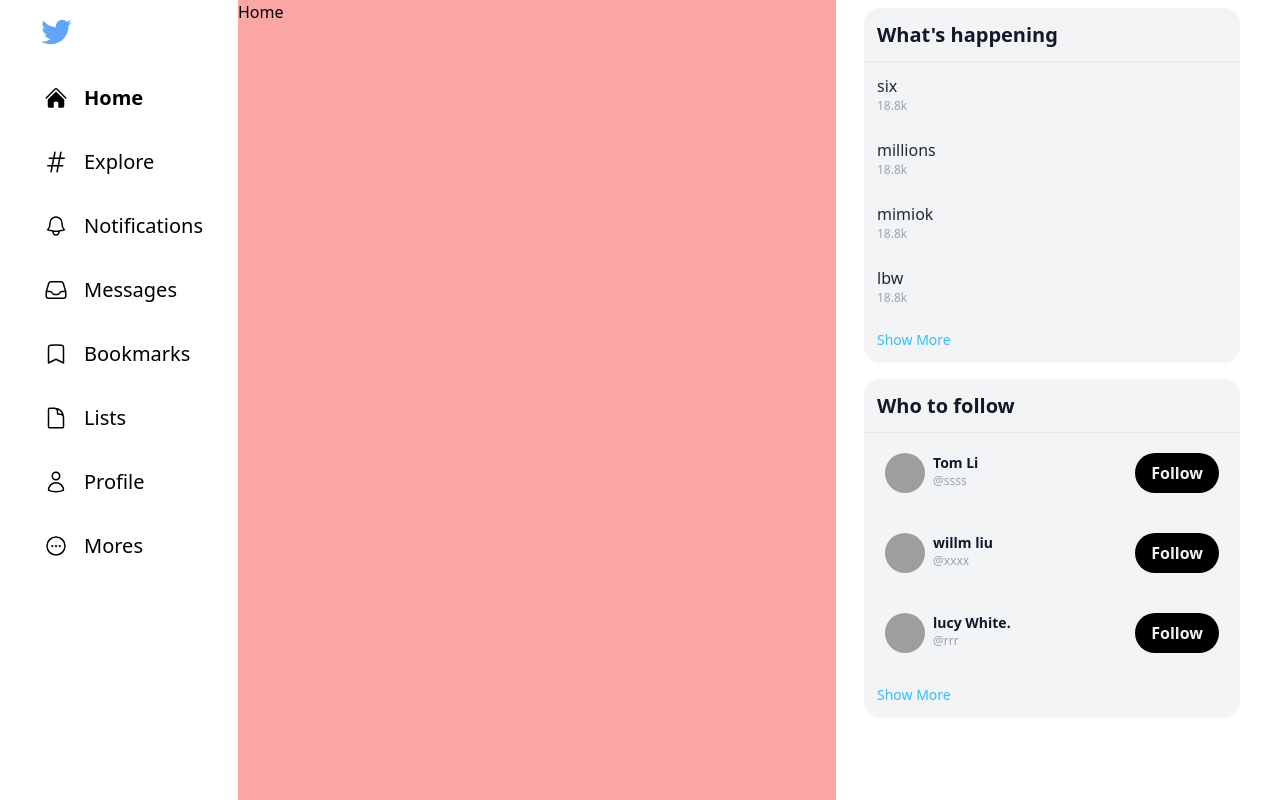
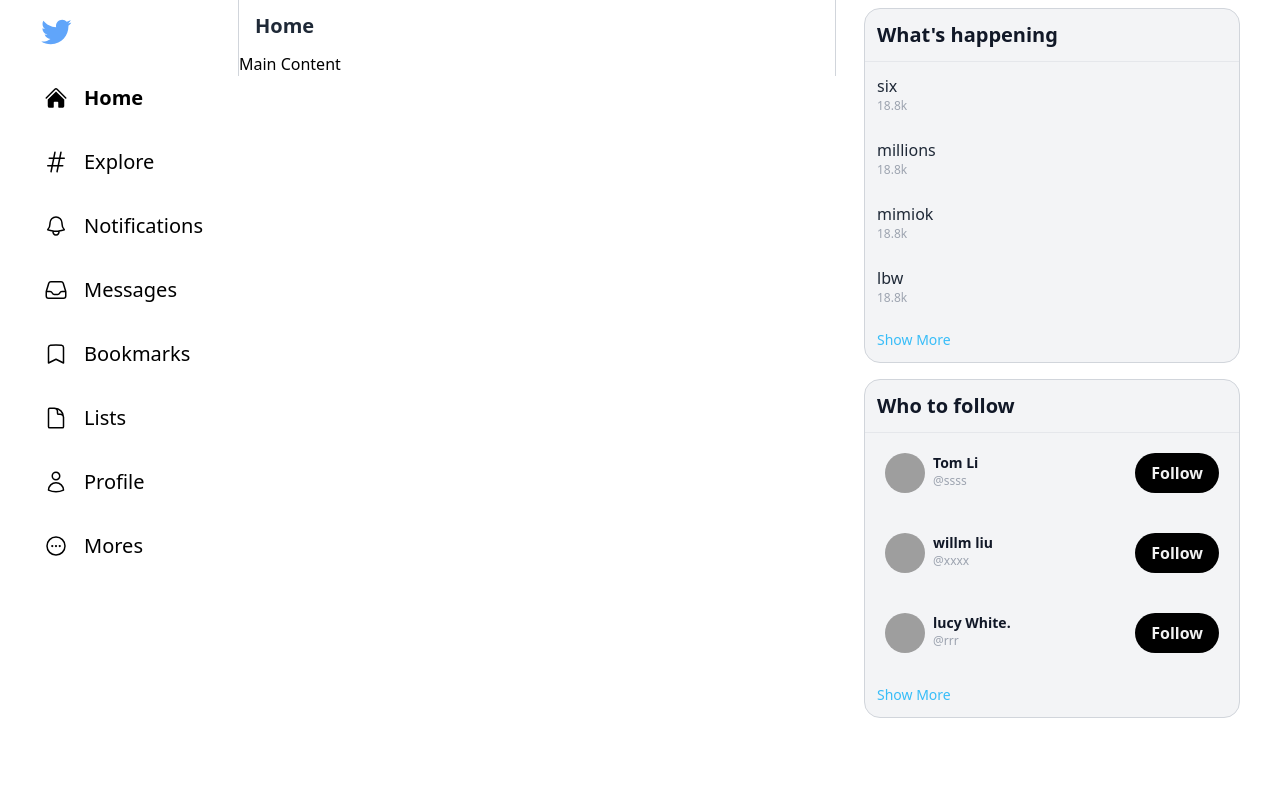
Before and after one commit to sixmillions/twitter-clone, a Nuxt app: page / in a window 1280 px wide. Built offline with nearby package versions, Linux system fonts and the light colour scheme; grey boxes are pictures that could not be loaded.

Commit message:
中间内容布局

```diff
--- a/app.vue
+++ b/app.vue
@@ -33,7 +33,7 @@
             </div>
           </div>
           <!-- Main content -->
-          <main class="bg-red-300 col-span-12 xs:col-span-11 md:col-span-8 xl:col-span-6">
+          <main class="col-span-12 xs:col-span-11 md:col-span-8 xl:col-span-6">
             <RouterView />
           </main>
           <!-- Right Sidebar -->
--- /dev/null
+++ b/components/MainSection.vue
@@ -0,0 +1,26 @@
+<template>
+  <div class="border-x" :class="twitterBorderColor">
+    <div class="sticky top-0 px-4 py-3 bg-white/80 backdrop-blur-md dark:bg-dim-900/80">
+      <h2 class="text-xl font-bold text-gray-800 dark:text-gray-100">{{ props.title }}</h2>
+    </div>
+    <div v-if="loading" class="flex item-center justify-center p-4 border-b" :class="twitterBorderColor">
+      <UISpinner />
+    </div>
+    <div v-else>
+      <slot />
+    </div>
+  </div>
+</template>
+<script setup>
+const { twitterBorderColor } = useTailwindConfig()
+const props = defineProps({
+  title: {
+    type: String,
+    required: true
+  },
+  loading: {
+    type: Boolean,
+    required: true
+  }
+})
+</script>
--- a/components/Sidebar/Right/PreviewCard/index.vue
+++ b/components/Sidebar/Right/PreviewCard/index.vue
@@ -14,7 +14,7 @@
 const props = defineProps({
   title: {
     type: String,
-    requird: true
+    required: true
   }
 })
 </script>
--- a/components/Sidebar/Right/PreviewCard/item.vue
+++ b/components/Sidebar/Right/PreviewCard/item.vue
@@ -1,5 +1,5 @@
 <template>
-  <div class="p-3 hover:bg-gray-200 cursor-pointer dark:bg-dim-300 dark:hover:bg-dim-200" :class="wrapperClass">
+  <div class="p-3 bg-gray-100 hover:bg-gray-200 cursor-pointer dark:bg-dim-300 dark:hover:bg-dim-200" :class="wrapperClass">
     <slot></slot>
   </div>
 </template>
--- a/components/Sidebar/Right/index.vue
+++ b/components/Sidebar/Right/index.vue
@@ -9,7 +9,7 @@
         </div>
       </SidebarRightPreviewCardItem>
     </SidebarRightPreviewCard>
-    <!-- Preview Card : Who to fllow -->
+    <!-- Preview Card : Who to follow -->
     <SidebarRightPreviewCard title="Who to follow">
       <SidebarRightPreviewCardItem v-for="item in whoToFollowItems">
         <div class="flex flex-row justify-between p-2">
--- /dev/null
+++ b/components/UI/Spinner.vue
@@ -0,0 +1,8 @@
+<template>
+  <svg class="w-8 h-8 mr-3 -ml-1 text-blue-400 animate-spin" xmlns="http://www.w3.org/2000/svg" fill="none" viewBox="0 0 24 24">
+    <circle class="opacity-10" cx="12" cy="12" r="10" stroke="currentColor" stroke-width="4"></circle>
+    <path fill="currentColor"
+      d="M4 12a8 8 0 018-8V0C5.373 0 0 5.373 0 12h4zm2 5.291A7.962 7.962 0 014 12H0c0 3.042 1.135 5.824 3 7.938l3-2.647z">
+    </path>
+  </svg>
+</template>
--- a/composables/useTailwindConfig.ts
+++ b/composables/useTailwindConfig.ts
@@ -4,8 +4,8 @@
     //默认过渡动画
     //transition 属性是CSS3中的一个属性，用于设置元素从一种样式逐渐转变为另一种样式的效果。在这个例子中，它用于设置元素的过渡效果。
     //ease-in-out 是CSS中的一个过渡函数，它使过渡效果在开始和结束时缓慢，而在中间时加速。这个过渡函数可以让元素的过渡看起来更自然。
-    //duration-350 设置了过渡的持续时间为800毫秒。这个值可以根据需要进行调整，以控制过渡的速度。这里的值是指过渡效果从开始到结束的总时间。
+    //duration-350 设置了过渡的持续时间为900毫秒。这个值可以根据需要进行调整，以控制过渡的速度。这里的值是指过渡效果从开始到结束的总时间。
     defaultTransition: 'transition ease-in-out duration-900',
-    twitterBorderColor: 'border-white/20 dark:border-white/60'
+    twitterBorderColor: 'border-gray-300 dark:border-gray-700'
   }
 }
--- a/pages/index.vue
+++ b/pages/index.vue
@@ -1,8 +1,10 @@
 <template>
   <div>
-    Home
+    <MainSection title="Home" :loading="loading">
+      Main Content
+    </MainSection>
   </div>
 </template>
 <script setup>
-
+const loading = ref(false)
 </script>
```
